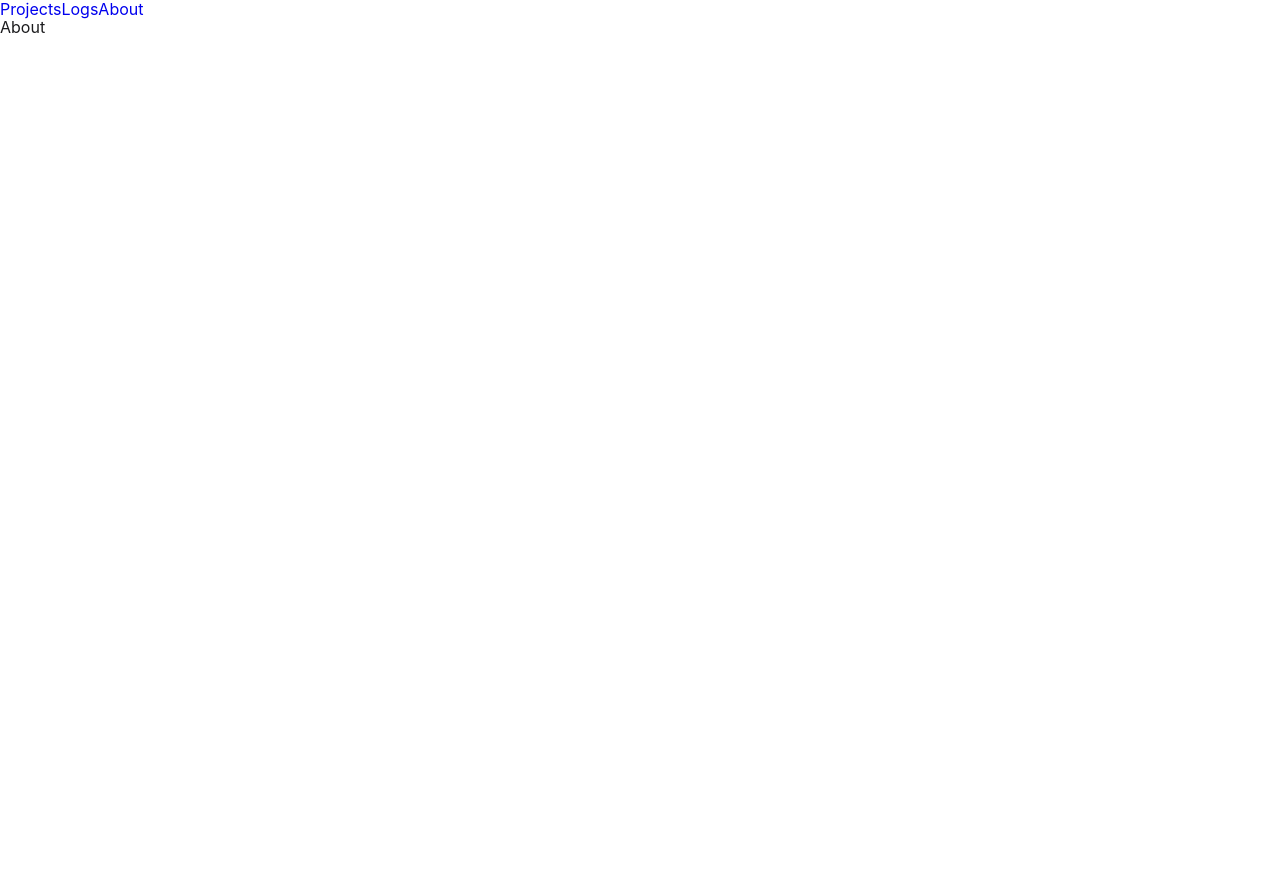
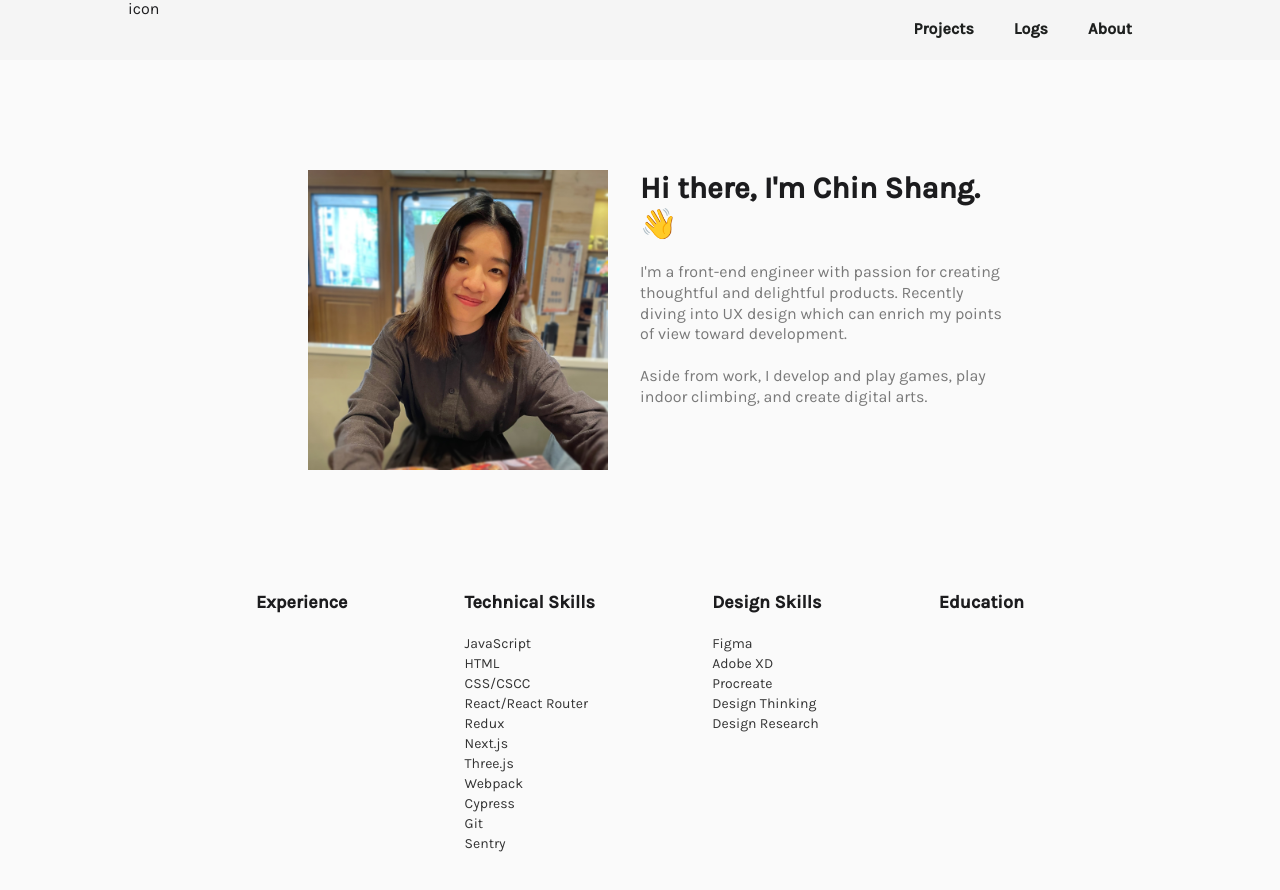
Before and after one commit to shannn214/shannn-portfolio, a React (Create React App) app: page /shannn-portfolio/about in a window 1280 px wide. Shown: the top 890 px of the page. Before the commit the page ends 800 px from the top, so only its background shows below. Built offline with nearby package versions, Linux system fonts and the light colour scheme.

Commit message:
add content and scss

```diff
--- /dev/null
+++ b/src/components/About/_About.scss
@@ -0,0 +1,44 @@
+.about-container {
+  padding: 50px 20vw;
+}
+.profile {
+  display: flex;
+  padding: 20px;
+  margin: 100px 0;
+
+  .section {
+    width: 100%;
+  }
+  .imgWrap {
+    display: flex;
+    justify-content: center;
+    img {
+      width: 300px;
+    }
+  }
+  .des {
+    margin-top: 20px;
+    margin-bottom: 20px;
+    color: #797979;
+    font-size: 16px;
+    line-height: 1.3;
+  }
+}
+
+.experience {
+  display: flex;
+  justify-content: space-between;
+
+  .title {
+    font-size: 18px;
+    line-height: 24px;
+    font-weight: 600;
+    margin-bottom: 20px;
+  }
+  .content {
+    font-weight: 400;
+    font-size: 14px;
+    line-height: 20px;
+    color: #333;
+  }
+}
--- a/src/components/Layout.js
+++ b/src/components/Layout.js
@@ -4,10 +4,19 @@ import { Outlet, Link } from 'react-router-dom'
 const Layout = () => {
   return (
     <div className="layout-wrap">
-      <div>
-        <Link to="/">Projects</Link>
-        <Link to="logs">Logs</Link>
-        <Link to="about">About</Link>
+      <div className="nav-wrap">
+        <div className="nav-icon">icon</div>
+        <div className="nav-item-wrap">
+          <div className="nav-item">
+            <Link to="/">Projects</Link>
+          </div>
+          <div className="nav-item">
+            <Link to="logs">Logs</Link>
+          </div>
+          <div className="nav-item">
+            <Link to="about">About</Link>
+          </div>
+        </div>
       </div>
       <Outlet />
     </div>
--- /dev/null
+++ b/src/components/Projects/_Projects.scss
@@ -0,0 +1,18 @@
+.project-container {
+  padding-top: 60px;
+}
+.project-banner {
+  height: 400px;
+  display: flex;
+  flex-direction: column;
+  justify-content: center;
+  align-items: center;
+  color: #333;
+
+  .des {
+    padding-top: 20px;
+    padding-bottom: 20px;
+    color: #7a7a7a;
+    font-size: 26px;
+  }
+}
--- /dev/null
+++ b/src/components/_Layout.scss
@@ -0,0 +1,35 @@
+.layout-wrap {
+  position: relative;
+  height: 100%;
+  width: 100%;
+  // padding-top: 60px;
+  // overflow: scroll;
+}
+.nav-wrap {
+  position: fixed;
+  top: 0;
+  left: 0;
+  padding: 0 10vw;
+  height: 60px;
+  width: 100%;
+  background-color: $PrimaryGray;
+  box-sizing: border-box;
+  display: flex;
+  justify-content: space-between;
+
+  .nav-icon {
+    width: 50px;
+  }
+  .nav-item-wrap {
+    display: flex;
+  }
+  .nav-item {
+    padding: 20px;
+    font-weight: 600;
+    font-size: 16px;
+    a {
+      text-decoration: none;
+      color: $Dark01;
+    }
+  }
+}
--- a/src/pages/about.js
+++ b/src/pages/about.js
@@ -1,9 +1,70 @@
 import React from 'react'
+
+const techSkills = [
+  'JavaScript',
+  'HTML',
+  'CSS/CSCC',
+  'React/React Router',
+  'Redux',
+  'Next.js',
+  'Three.js',
+  'Webpack',
+  'Cypress',
+  'Git',
+  'Sentry',
+]
+
+const designSkills = [
+  'Figma',
+  'Adobe XD',
+  'Procreate',
+  'Design Thinking',
+  'Design Research',
+]
 
 const About = () => {
   return (
-    <div>
-      <div>About</div>
+    <div className="about-container">
+      <div className="profile">
+        <div className="section imgWrap">
+          <img src="profileImg.JPG" alt="profile" />
+        </div>
+        <div className="section">
+          <h2>Hi there, I'm Chin Shang. 👋</h2>
+          <div className="des">
+            I'm a front-end engineer with passion for creating thoughtful and
+            delightful products. Recently diving into UX design which can enrich
+            my points of view toward development. <br /> <br /> Aside from work,
+            I develop and play games, play indoor climbing, and create digital
+            arts.
+          </div>
+        </div>
+      </div>
+      <div className="experience">
+        <div className="item">
+          <div className="title">Experience</div>
+          <div className="content"></div>
+        </div>
+        <div className="item">
+          <div className="title">Technical Skills</div>
+          <div className="content">
+            {techSkills.map((el) => (
+              <div>{el}</div>
+            ))}
+          </div>
+        </div>
+        <div className="item">
+          <div className="title">Design Skills</div>
+          <div className="content">
+            {designSkills.map((el) => (
+              <div>{el}</div>
+            ))}
+          </div>
+        </div>
+        <div className="item">
+          <div className="title">Education</div>
+        </div>
+      </div>
     </div>
   )
 }
--- a/src/pages/projects.js
+++ b/src/pages/projects.js
@@ -2,8 +2,13 @@ import React from 'react'
 
 const Projects = () => {
   return (
-    <div>
-      <div>Projects</div>
+    <div className="project-container">
+      <div className="project-banner">
+        <h1>Hi there, I'm Shannn. 👋</h1>
+        <div className="des">
+          I'm passionate about UX design and front-end development.
+        </div>
+      </div>
     </div>
   )
 }
--- a/src/static/scss/_reboot.scss
+++ b/src/static/scss/_reboot.scss
@@ -4,7 +4,7 @@ html {
   // font-family: -apple-system, BlinkMacSystemFont, 'Karla', 'Noto Sans TC',
   //   'Segoe UI', Roboto, Oxygen-Sans, Ubuntu, Cantarell, 'Open Sans',
   //   'Helvetica Neue', sans-serif;
-  font-family: -apple-system, 'Karla', sans-serif;
+  font-family: 'Karla', sans-serif;
   color: #1c1c1e;
   touch-action: manipulation;
   -webkit-overflow-scrolling: touch;
@@ -45,7 +45,7 @@ h6,
 
 h1,
 .h1 {
-  font-size: 44px;
+  font-size: 40px;
 }
 
 h2,
@@ -67,3 +67,7 @@ h5,
 .h5 {
   font-size: 18px;
 }
+
+#root {
+  background-color: #fafafa !important;
+}
--- a/src/static/scss/_variable.scss
+++ b/src/static/scss/_variable.scss
@@ -1 +1,2 @@
 $Dark01: #1e201f;
+$PrimaryGray: #f5f5f5;
--- a/src/static/scss/main.scss
+++ b/src/static/scss/main.scss
@@ -1,5 +1,9 @@
-@import url('https://fonts.googleapis.com/css2?family=Karla:wght@300;500&display=swap');
+@import url('https://fonts.googleapis.com/css2?family=Karla:wght@200;300;400;500&display=swap');
 
 @import './reset';
 @import './variable';
 @import './reboot';
+
+@import '../../components/Layout';
+@import '../../components/Projects/Projects';
+@import '../../components/About/About';
```
Also changed, not shown: public/profileImg.JPG (added), 1 other file (tests, documents, lock files or other folders).
